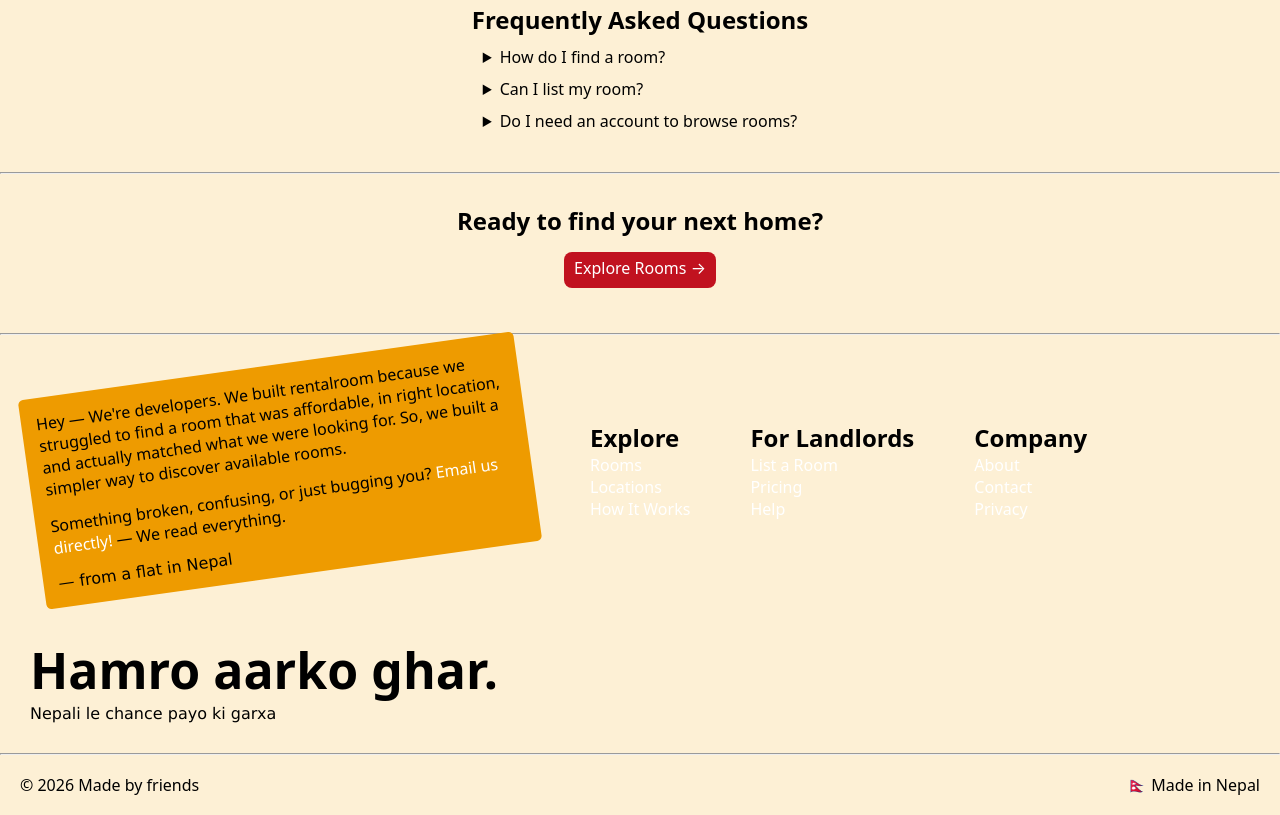
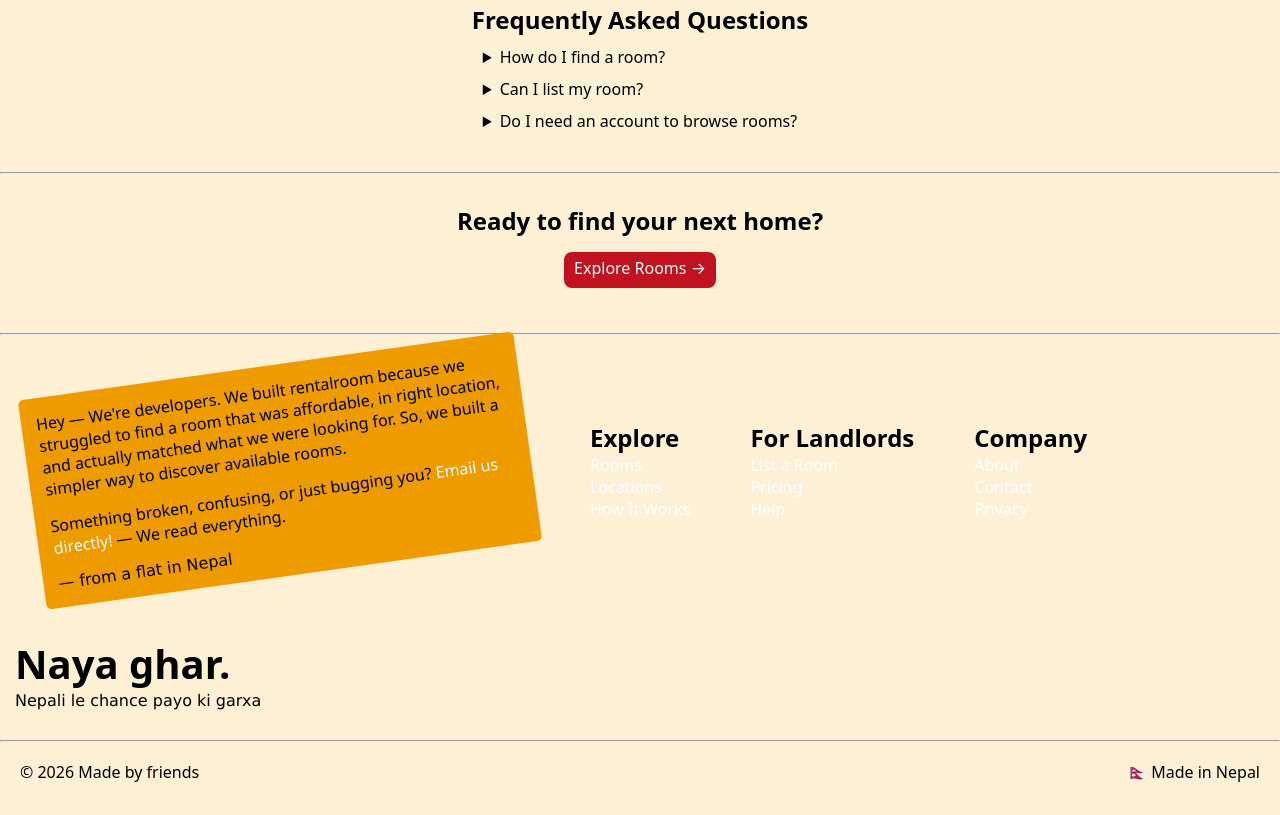
Before and after one commit to SoloMacherYT/RentalNepal, a plain HTML site: page index.html in a window 1280 px wide. Shown: the part 1042-1857 px from the top of the page. Drawn offline with Linux system fonts and the light colour scheme.

Commit message:
Add files via upload

```diff
--- a/index.html
+++ b/index.html
@@ -144,7 +144,7 @@
         </div>
 
         <div class="name">
-            <h1>Hamro aarko ghar.</h1>
+            <h1>Naya ghar.</h1>
             <p>Nepali le chance payo ki garxa</p>
         </div>
 
--- a/style.css
+++ b/style.css
@@ -195,10 +195,10 @@ footer .special{
     font-family: cursive;
 }
 footer .name{
-    margin: 30px ;
+    margin: 30px 15px ;
 }
 footer .name h1{
-    font-size: 50px;
+    font-size: 40px;
 }
 footer .name p{
     font-family:'Lucida Sans', 'Lucida Sans Regular', 'Lucida Grande', 'Lucida Sans Unicode', Geneva, Verdana, sans-serif;
```
